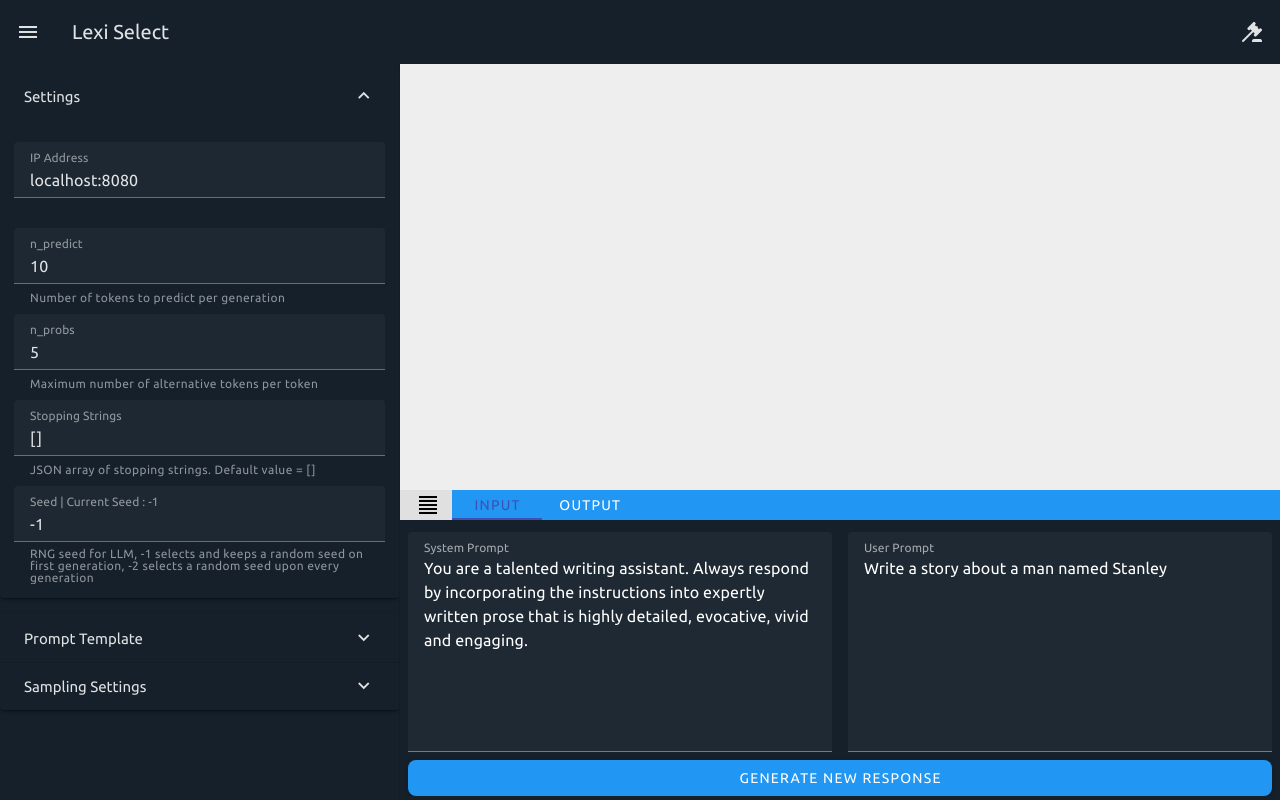
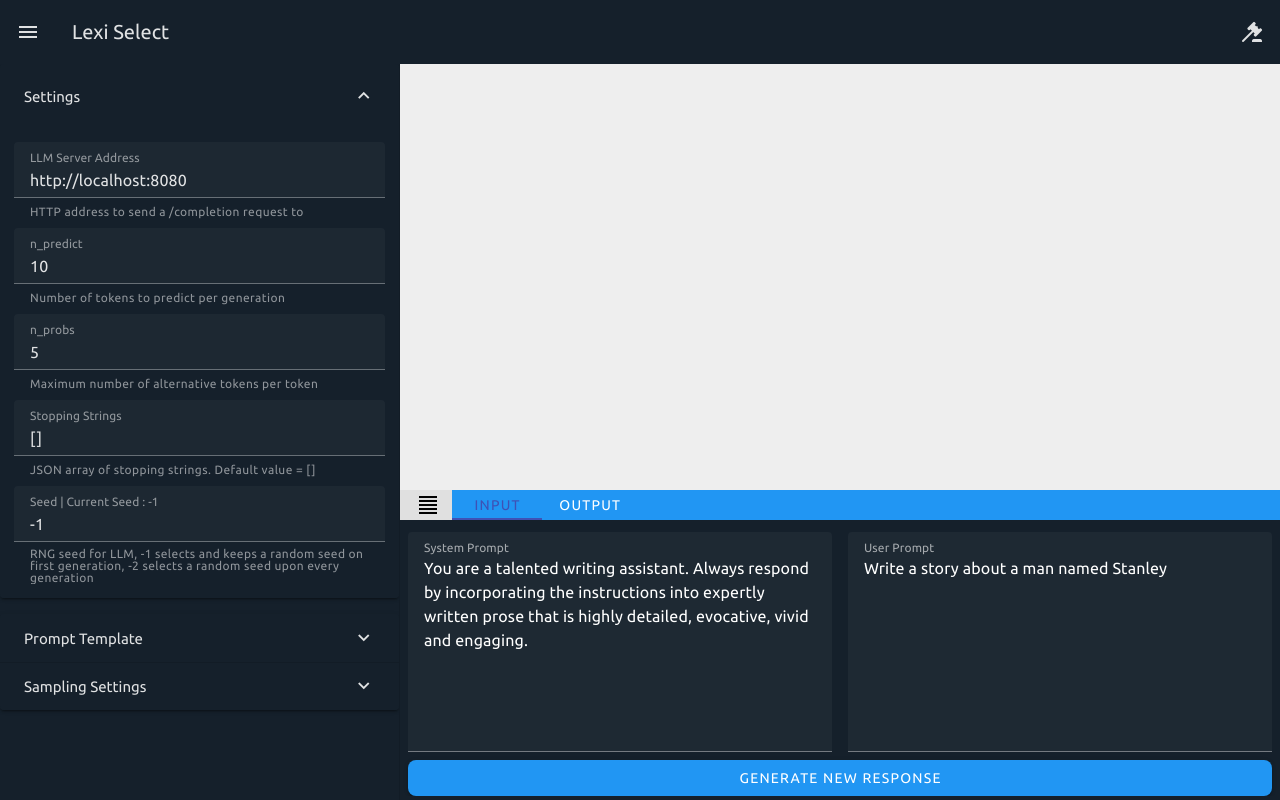
Before and after one commit to dhibbin/LexiSelect, a Vue app: page / in a window 1280 px wide. Built offline with nearby package versions, Linux system fonts and the light colour scheme.

Commit message:
Updated LLM Server sidebar field

```diff
--- a/src/components/SideBar.vue
+++ b/src/components/SideBar.vue
@@ -37,7 +37,6 @@
 import { ref, type Ref, reactive, watch, onMounted } from 'vue'
 import { LLMService } from '@/objects/LLMService';
 import { type LLMSettings, LLMSettingsWrapper } from '@/objects/LLMSettings'
-import type { Type } from 'typescript';
 
 /*******************
  * Reactive varaible declarations
@@ -67,7 +66,7 @@ interface HTMLSettingsContents {
 
 /** Defines the contents of the input fields for the settings expansion panel */
 const settingsHTML: { [key: string]: HTMLSettingsContents } = reactive({
-  ipAddress: newContents("IP Address", "", false),
+  ipAddress: newContents("LLM Server Address", "HTTP address to send a /completion request to", true),
   n_predict: newContents("n_predict", "Number of tokens to predict per generation", true),
   n_probs: newContents("n_probs", "Maximum number of alternative tokens per token", true),
   stoppingStrings: newContents("Stopping Strings", "JSON array of stopping strings. Default value = []", true)
--- a/src/components/TextTree.vue
+++ b/src/components/TextTree.vue
@@ -82,9 +82,6 @@ watch(() => props.typedTokens, () => {
     if (props.typedTokens[0][i].completionProb.content.length != 0) {
       newTokens.push(props.typedTokens[0][i])
     }
-    else {
-      console.log("purged empty token")
-    }
   }
 
   branches.value[props.typedTokens[1]].previousTokens = newTokens
@@ -93,7 +90,6 @@ watch(() => props.typedTokens, () => {
 }, { deep: true })
 
 function newBranchFromTokens(tokens: TreeToken[]): void {
-  console.log("Recieved ", tokens.length, " tokens")
   branches.value.push(reactive({
     response: null,
     previousTokens: tokens,
@@ -125,7 +121,6 @@ function updateTokens(tokens: TreeToken[], index: number): void {
 
 function removeBranch(index: number): void {
   branches.value.splice(index, 1)
-  console.log(branches.value[1])
   let outputs: (TreeToken[] | null)[] = branches.value.map((v: BranchParameters) => v.totalTokens);
   emits("updateOutputs", outputs)
 }
--- a/src/objects/LLMService.ts
+++ b/src/objects/LLMService.ts
@@ -17,7 +17,7 @@ export class LLMService {
     n_predict : 10,
     n_probs : 5,
     seed : -1,
-    ipAddress : "localhost:8080",
+    ipAddress : "http://localhost:8080",
     stoppingStrings : "[]",
     systemPrepend : "<|system|>",
     systemPostpend : "<|end|>",
@@ -101,13 +101,10 @@ export class LLMService {
   public async sendPrompt(userPrompt : string, systemPrompt : string,
     previousGeneration : string = "") : Promise<LlamaInterface>
   {
-    console.log(typeof this.wrappedSettings.n_probs)
-
     // Get the response and call the SideBar listener with the updated seed
     const latestReposne = await this.wrappedSendPrompt(userPrompt, systemPrompt, previousGeneration)
     this.callListeners(latestReposne.generation_settings.seed)
 
-    console.log("ello")
     // Return the response
     return latestReposne
   }
@@ -131,7 +128,7 @@ export class LLMService {
     const prompt = userPrompt + previousGeneration;
 
     // Return the JSON resposne from the Llama API
-    return fetch("http://" + this.wrappedSettings.ipAddress + "/completion", {
+    return fetch(this.wrappedSettings.ipAddress + "/completion", {
       method: 'POST',
       body: JSON.stringify({
         prompt : prompt,
--- a/src/objects/LLMSettings.ts
+++ b/src/objects/LLMSettings.ts
@@ -142,7 +142,7 @@ export class LLMSettingsWrapper {
     ]),
     ipAddress : computed(() => [
       (v: string) : boolean | string => !!v || 'IP address is required',
-      (v: string) : boolean | string => LLMSettingsWrapper.validateIPAddress(v) || 'Invalid IP address',
+      (v: string) : boolean | string => LLMSettingsWrapper.validateIPAddress(v) || 'Invalid IP address, must start with http:// or https://',
     ]),
     stoppingStrings : computed(() => [
       (v: string) : boolean | string => this.getJsonArray(v) !== false || 'Must be a valid array. Use square [] brackets and comma separated',
@@ -206,6 +206,15 @@ export class LLMSettingsWrapper {
    * @returns Returns true if the IP address is valid, false otherwise.
    */
   public static validateIPAddress(ipAddress: string) : boolean {
+    const httpPattern = "http://"
+    const httpsPattern = "https://"
+
+    if (!(ipAddress.startsWith(httpPattern) || ipAddress.startsWith(httpsPattern))) {
+      return false
+    }
+
+    ipAddress = ipAddress.slice(ipAddress.indexOf("://") + 3)
+
     // Ipv4 and localhost address regular expressions
     const ipPattern : RegExp = /^((25[0-5]|2[0-4][0-9]|[01]?[0-9][0-9]?)\.){3}(25[0-5]|2[0-4][0-9]|[01]?[0-9][0-9]?)(:\d{1,5})?$/;
     const localPattern : RegExp = /^(localhost):\d{1,5}$/;
```
Also changed, not shown: src/components/TextBar.vue (+1 -8 lines).
